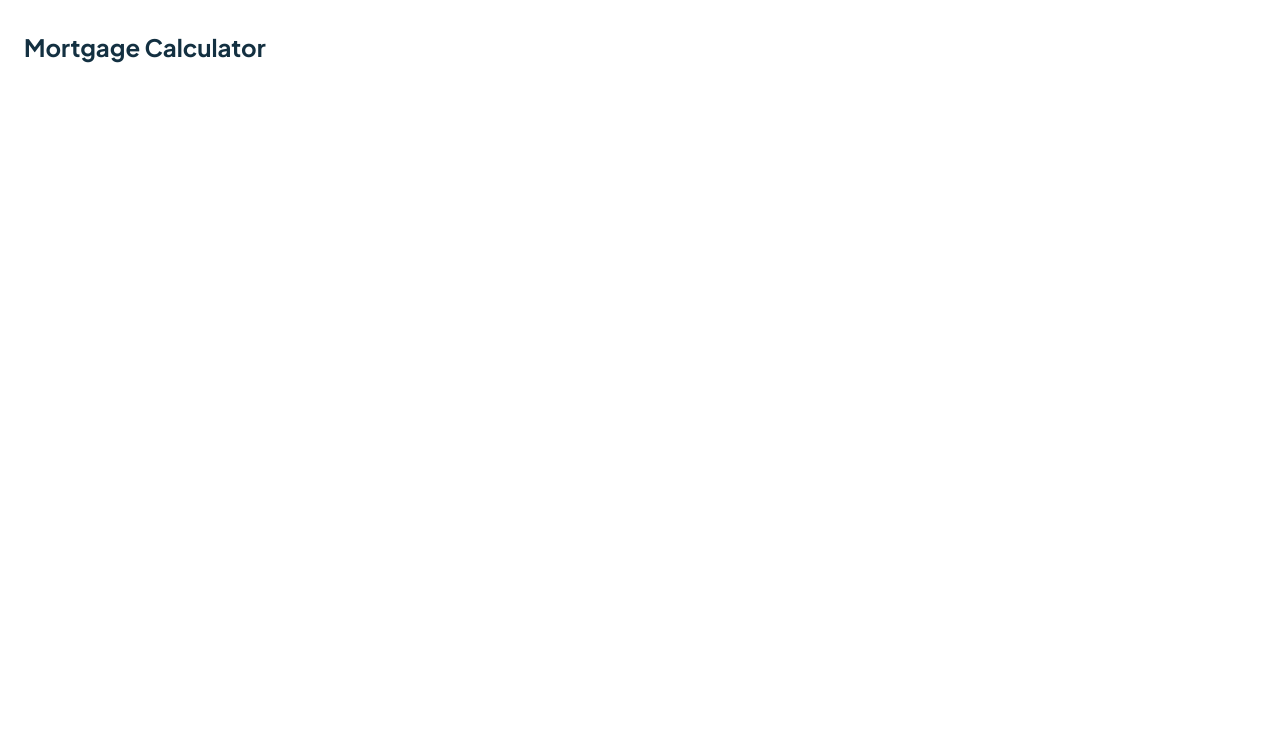
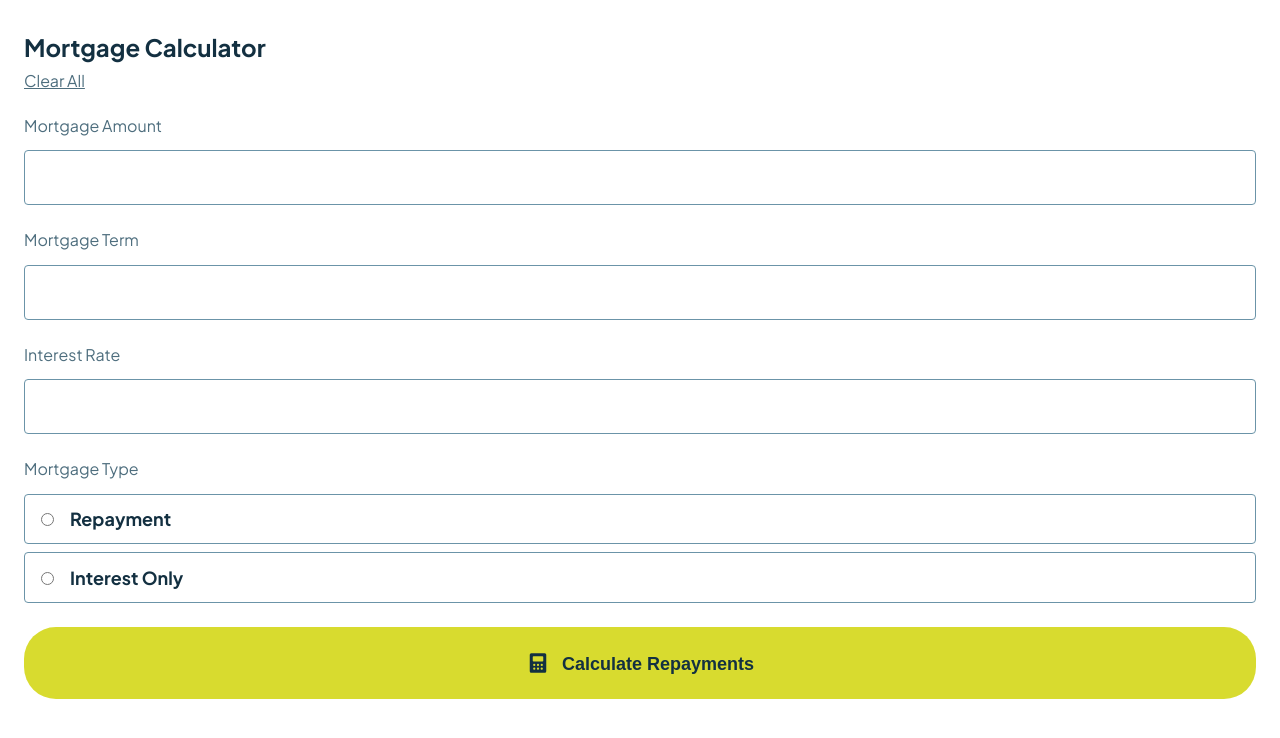
Before and after one commit to DrakeHermit/mortgage-repayment-calculator, a React (Vite) app: page / in a window 1280 px wide. Shown: the top 738 px of the page. Built offline with nearby package versions, Linux system fonts and the light colour scheme.

Commit message:
feat: finished the form part of the project

```diff
--- a/src/App.tsx
+++ b/src/App.tsx
@@ -1,4 +1,4 @@
-import { MainPage } from './pages/MainPage'
+import { MainPage } from './pages/MainPage/MainPage'
 import './styles/main.scss'
 
 function App() {
--- /dev/null
+++ b/src/components/Form/Form.scss
@@ -0,0 +1,59 @@
+@use '../../styles/variables.scss' as v;
+
+.form__group {
+  display: flex;
+  flex-direction: column;
+  gap: 0.5rem;
+  margin-bottom: 1.5rem;
+
+  .form__label {
+    color: v.$slate-700;
+    margin-bottom: 0.4rem;
+  }
+
+  .form__field {
+    padding: 1rem 0;
+    border: 1px solid v.$slate-500;
+    border-radius: 4px;
+    color: v.$slate-900;
+    font-size: 1.125rem;
+    font-weight: bold;
+  }
+
+  .form__radio {
+    border: 1px solid v.$slate-500;
+    border-radius: 4px;
+    padding: 0.8rem 1rem;
+
+    .form__radio-label {
+      color: v.$slate-900;
+      font-weight: bold;
+      font-size: 18px;
+      margin-left: 1rem;
+    }
+  }
+}
+
+.form__submit {
+  display: flex;
+  align-items: center;
+  justify-content: center;
+  background-color: v.$lime;
+  padding: 1.5rem;
+  gap: 0.75rem;
+  border-radius: 2rem;
+
+  img {
+    width: 1.5rem;
+    height: 1.5rem;
+  }
+
+  input[type='button'] {
+    background-color: inherit;
+    color: v.$slate-900;
+    margin-top: 3px ;
+    font-size: 1.125rem;
+    font-weight: bold;
+    border: none;
+  }
+}
--- /dev/null
+++ b/src/components/Form/Form.tsx
@@ -0,0 +1,35 @@
+import './Form.scss'
+
+export const Form = () => {
+  return (
+    <form>
+      <div className="form__group">
+        <label htmlFor="mortgage-amount" className='form__label'>Mortgage Amount</label>
+        <input type="text" id="mortgage-amount" className='form__field' />
+      </div>
+      <div className="form__group">
+        <label htmlFor="mortgage-term" className='form__label'>Mortgage Term</label>
+        <input type="text" id="mortgage-term" className='form__field' />
+      </div>
+      <div className="form__group">
+        <label htmlFor="interest-rate" className='form__label'>Interest Rate</label>
+        <input type="text" id="interest-rate" className='form__field' />
+      </div>
+      <div className="form__group">
+        <label htmlFor="mortgage-type" className='form__label'>Mortgage Type</label>
+        <div className="form__radio">
+          <input type="radio" id="repayment" name="mortgage-type" value="repayment" className='form__radio-input' />
+          <label htmlFor="repayment" className='form__radio-label'>Repayment</label>
+        </div>
+        <div className="form__radio">
+          <input type="radio" id="interest-only" name="mortgage-type" value="interest-only" className='form__radio-input' />
+          <label htmlFor="interest-only" className='form__radio-label'>Interest Only</label>
+        </div>
+      </div>
+      <div className="form__submit">
+        <img src="/images/icon-calculator.svg" alt="" />
+        <input type="button" value="Calculate Repayments" />
+      </div>
+    </form>
+  )
+}
--- a/src/pages/MainPage.tsx
+++ /dev/null
@@ -1,9 +0,0 @@
-import { MainHeading } from "../components/MainHeading/MainHeading"
-
-export const MainPage = () => {
-  return (
-    <main>
-      <MainHeading />
-    </main>
-  )
-}
--- /dev/null
+++ b/src/pages/MainPage/MainPage.scss
@@ -0,0 +1,18 @@
+@use '../../styles/variables.scss' as v;
+
+.clear__form {
+  border: none;
+  outline: none;
+  background: inherit;
+  font-family: inherit;
+  color: v.$slate-700;
+  text-decoration: underline;
+  font-size: 1rem;
+  margin: 8px 0 1.5rem 0;
+  cursor: pointer;
+
+  &:focus {
+    outline: v.$slate-900 auto 1px;
+    padding: 2px;
+  }
+}
--- /dev/null
+++ b/src/pages/MainPage/MainPage.tsx
@@ -0,0 +1,13 @@
+import { Form } from "../../components/Form/Form"
+import { MainHeading } from "../../components/MainHeading/MainHeading"
+import './MainPage.scss'
+
+export const MainPage = () => {
+  return (
+    <main>
+      <MainHeading />
+      <button className="clear__form">Clear All</button>
+      <Form />
+    </main>
+  )
+}
--- a/src/styles/main.scss
+++ b/src/styles/main.scss
@@ -6,6 +6,16 @@
   padding: 0;
 }
 
+img {
+  max-width: 100%;
+  height: auto;
+  vertical-align: middle;
+  font-style: italic;
+  background-repeat: no-repeat;
+  background-size: cover;
+  shape-margin: 1rem;
+}
+
 body {
   font-family: v.$plus-jakarta-sans;
   padding: v.$p-400 v.$p-300;
```
